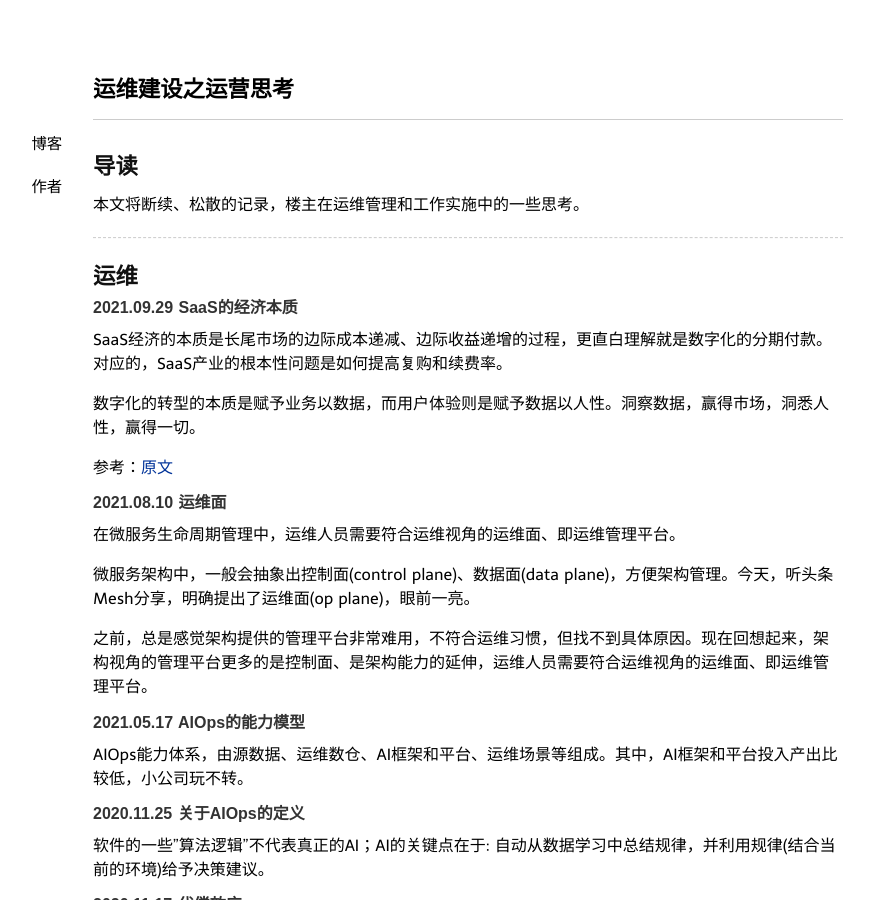
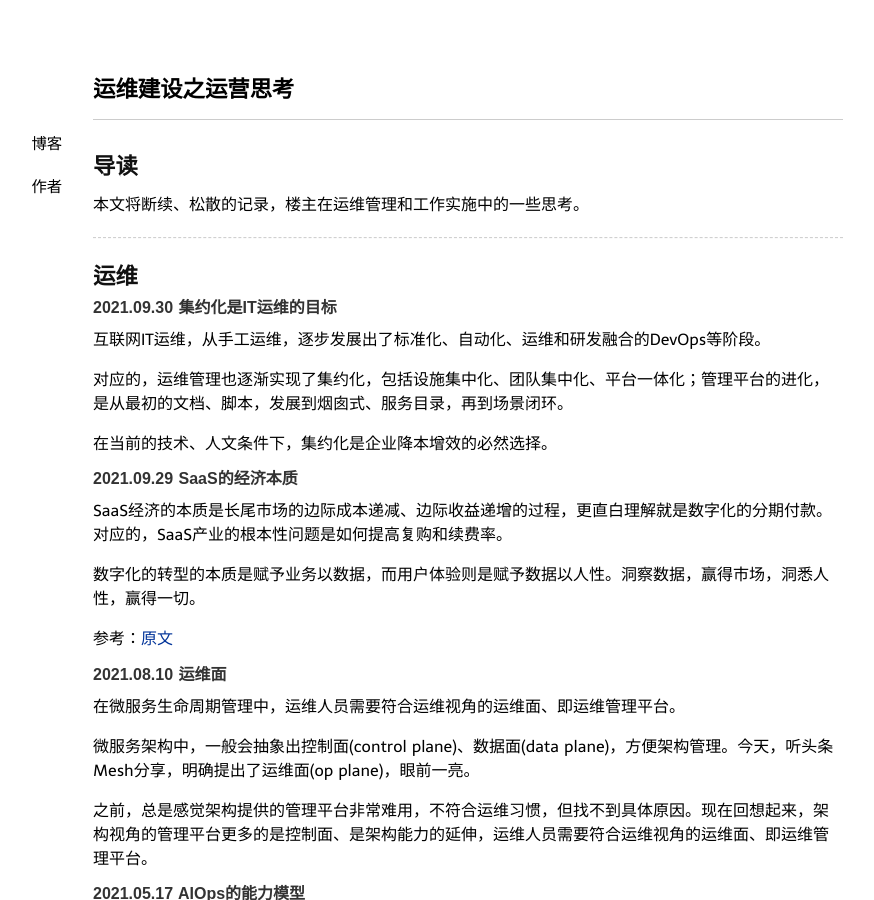
Before and after one commit to niean/niean.github.io, a Jekyll site: the page built from _posts/2020-03-15-op-tb.markdown, in a window 1280 px wide and 900 px high. Shown: the whole window, without its empty margins (172-1046 px from the left). Built offline with Jekyll 4.4.1, drawn with Linux system fonts in a browser that asks for light colours; comment, search, counter and statistics services are not loaded.

Commit message:
update:op-model

```diff
--- a/_posts/2020-01-25-op-model.markdown
+++ b/_posts/2020-01-25-op-model.markdown
@@ -7,7 +7,9 @@ tags:
 ---
 
 ## 导读
-本文主要探讨运维工种的职责模型、职责演进、职业局限等问题。
+本文主要探讨IT运维工种的职责模型、职责演进、职业局限等问题，下文将IT运维简称为运维。
+
+运维包括企业内部的自有运维团队、运维服务/软件提供商两类，本文的讨论均针对自有运维团队。
 
 ## 运维的职责模型
 运维的职责: 将工业制成品组装为服务，并维护其正常运转。工业制成品，包括硬件基础设施IaaS、软件基础设施PaaS、业务代码SaaS等。云原生架构下，维护服务正常运转（持续运营CO）是运维的主要工作，要求达成质量、效率、成本、安全等多维度的目标（多快好省）。在CO的过程中，运维工作者通常遵循了解现状、发现问题、提升认知、制定规范、设立流程、抽象产品/建设平台、人工运营、智能运营的行为范式。
--- a/_posts/2020-03-15-op-tb.markdown
+++ b/_posts/2020-03-15-op-tb.markdown
@@ -11,6 +11,14 @@ tags:
 
 ----
 ## 运维
+#### 2021.09.30 集约化是IT运维的目标
+互联网IT运维，从手工运维，逐步发展出了标准化、自动化、运维和研发融合的DevOps等阶段。
+
+对应的，运维管理也逐渐实现了集约化，包括设施集中化、团队集中化、平台一体化；管理平台的进化，是从最初的文档、脚本，发展到烟囱式、服务目录，再到场景闭环。
+
+在当前的技术、人文条件下，集约化是企业降本增效的必然选择。
+
+
 #### 2021.09.29 SaaS的经济本质
 SaaS经济的本质是长尾市场的边际成本递减、边际收益递增的过程，更直白理解就是数字化的分期付款。对应的，SaaS产业的根本性问题是如何提高复购和续费率。
 
```
